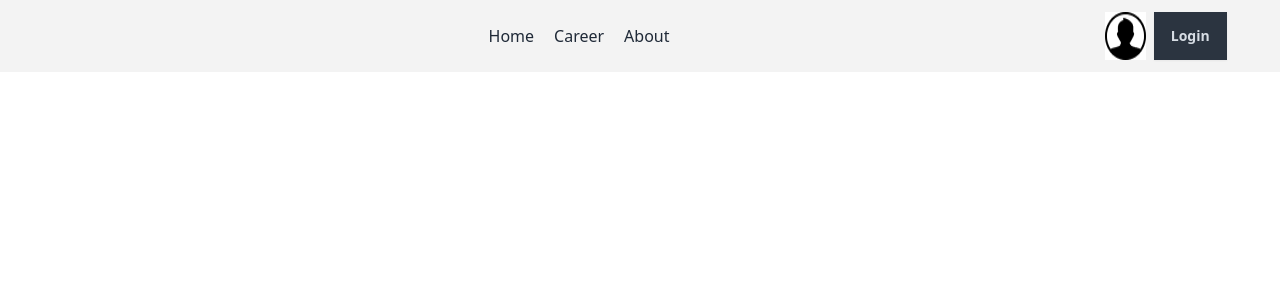
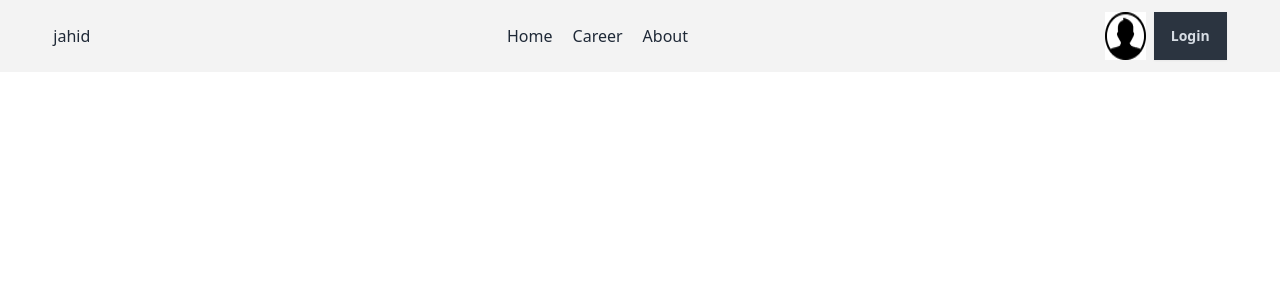
Before and after one commit to arjahid/News-Site, a React (Vite) app: page /auth in a window 1280 px wide. Shown: the top 300 px of the page. Built offline with nearby package versions, Linux system fonts and the light colour scheme.

Commit message:
added contex api

```diff
--- a/src/components/Navbar.jsx
+++ b/src/components/Navbar.jsx
@@ -1,11 +1,14 @@
-import React from 'react';
+import React, { useContext } from 'react';
 import { Link } from 'react-router-dom';
 import userIcon  from '../assets/img/user.png'
+import { AuthContext } from '../provider/AuthProvider';
 
 const Navbar = () => {
+    const {user}=useContext(AuthContext)
+    console.log('hahah',user)
     return (
         <div className='flex justify-between items-center'>
-            <div></div>
+            <div>{user.name}</div>
             <div className="nav space-x-5">
                 <Link to='/'>Home</Link>
                 <Link to='/career'>Career</Link>
--- /dev/null
+++ b/src/firebase/firebase.config.js
@@ -0,0 +1,17 @@
+// Import the functions you need from the SDKs you need
+import { initializeApp } from "firebase/app";
+// TODO: Add SDKs for Firebase products that you want to use
+// https://firebase.google.com/docs/web/setup#available-libraries
+
+// Your web app's Firebase configuration
+const firebaseConfig = {
+  apiKey: "AIzaSyCiNgiwruj0whHWt82z15tHnZALRnn8Di0",
+  authDomain: "dragon-news-b35a9.firebaseapp.com",
+  projectId: "dragon-news-b35a9",
+  storageBucket: "dragon-news-b35a9.firebasestorage.app",
+  messagingSenderId: "294124823794",
+  appId: "1:294124823794:web:736de14e288e1692c29c6b"
+};
+
+// Initialize Firebase
+const app = initializeApp(firebaseConfig);
--- a/src/main.jsx
+++ b/src/main.jsx
@@ -4,9 +4,10 @@ import './index.css'
 
 import { RouterProvider } from 'react-router-dom'
 import router from './assets/routes/router.jsx'
+import AuthProvider from './provider/AuthProvider.jsx'
 
 createRoot(document.getElementById('root')).render(
   <StrictMode>
-    <RouterProvider router={router}></RouterProvider>
+    <AuthProvider><RouterProvider router={router}></RouterProvider></AuthProvider>
   </StrictMode>,
 )
--- /dev/null
+++ b/src/provider/AuthProvider.jsx
@@ -0,0 +1,20 @@
+import { createContext, useState } from "react";
+
+export const AuthContext = createContext();
+
+const AuthProvider = ({ children }) => {
+  const user={
+    name:'jahid'
+  }
+  const authInfo = {
+    user,
+  };
+
+  return (
+    <AuthContext.Provider value={authInfo}>
+        {children}
+        </AuthContext.Provider>
+  );
+};
+
+export default AuthProvider;
```
